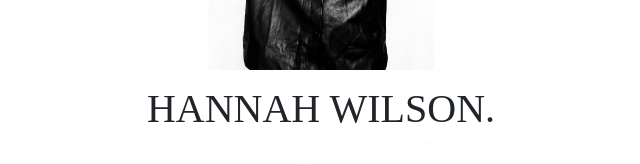
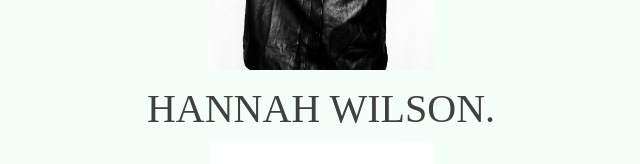
Before and after one commit to kreativekntrl/hannah-wilson, a React (Create React App) app: page / in a window 1280 px wide. Shown: the part 221-385 px from the top of the page, without its empty margins (319-959 px from the left). Built offline with nearby package versions, Linux system fonts and the light colour scheme.

Commit message:
styling landing

```diff
--- a/src/App.css
+++ b/src/App.css
@@ -1,38 +1,19 @@
-.App {
-  text-align: center;
+:root {
+  --dark: #999999;
+  --light-gray: #B9B7BD;
+  --light-pink: #E7D2CC;
+  --light: #F5FFFA;
+  --darkest: #404040;
 }
 
-.App-logo {
-  height: 40vmin;
-  pointer-events: none;
+* {
+  background-color: var(--light);
 }
 
-@media (prefers-reduced-motion: no-preference) {
-  .App-logo {
-    animation: App-logo-spin infinite 20s linear;
-  }
+h1 {
+  color: var(--darkest);
 }
 
-.App-header {
-  background-color: #282c34;
-  min-height: 100vh;
-  display: flex;
-  flex-direction: column;
-  align-items: center;
-  justify-content: center;
-  font-size: calc(10px + 2vmin);
-  color: white;
+a {
+  color: var(--dark);
 }
-
-.App-link {
-  color: #61dafb;
-}
-
-@keyframes App-logo-spin {
-  from {
-    transform: rotate(0deg);
-  }
-  to {
-    transform: rotate(360deg);
-  }
-}
--- a/src/App.js
+++ b/src/App.js
@@ -1,5 +1,5 @@
 import React from "react";
-
+import './App.css';
 import PortfolioContainer from "./components/PortfolioContainer";
 
 const App = () => {
--- a/src/components/components/Footer.js
+++ b/src/components/components/Footer.js
@@ -36,6 +36,14 @@ const styles = {
       margin: "0 8px",
       width: "40px",
       height: "40px",
+
+      '& a': {
+        textDecoration: 'none',
+        color: '#0000ee',
+    },
+    '& a:hover': {
+    textDecoration: 'underline',
+},
     },
     social: {
       textAlign: "center",
--- a/src/components/pages/Gallery.js
+++ b/src/components/pages/Gallery.js
@@ -4,7 +4,6 @@ import Footer from '../components/Footer';
 export default function Gallery() {
     return (
       <div>
-            <h1>GALLERY</h1>
             <Footer />
       </div>
   )
--- a/src/components/pages/Measurements.js
+++ b/src/components/pages/Measurements.js
@@ -4,8 +4,6 @@ import Footer from '../components/Footer';
 export default function Measurements() {
     return (
       <div>
-            <h1>Measurements</h1>
-
           <Footer/>
       </div>
   )
--- a/src/index.css
+++ b/src/index.css
@@ -15,15 +15,3 @@ code {
   font-family: source-code-pro, Menlo, Monaco, Consolas, 'Courier New',
     monospace;
 }
-
-a:link {
-  color: #4b4c4d;
-}
-
-a:visited {
-  color: "#4b4c4d";
-}
-
-a:hover {
-  opacity:1;
-}
```
